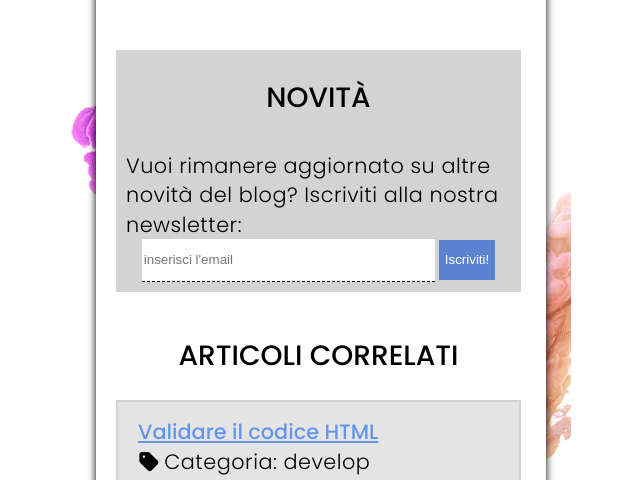
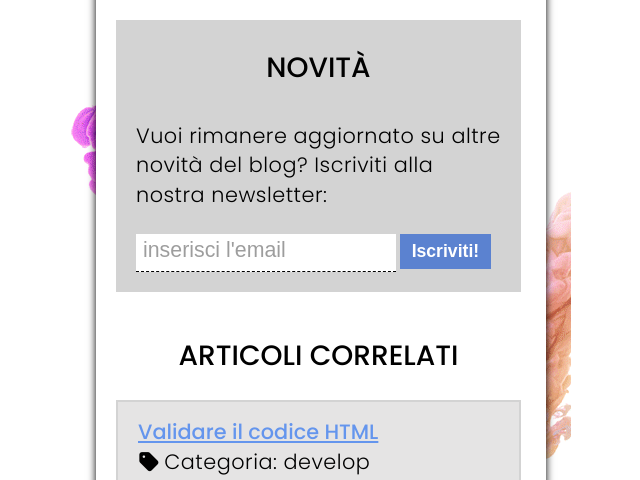
Before and after one commit to kevindonati/M1-W1-D4, a plain HTML site: page index.html in a window 1280 px wide. Shown: the part 2600-3080 px from the top of the page, without its empty margins (319-959 px from the left). Drawn offline with Linux system fonts and the light colour scheme.

Commit message:
Removed repetitions and fixed reset.css

```diff
--- a/assets/css/new-style.css
+++ b/assets/css/new-style.css
@@ -4,12 +4,15 @@ h3,
 h4,
 h5,
 h6 {
-  font-weight: bold;
   margin: 0.5em 0;
 }
 
 h1 {
-  font-size: 2em;
+  font-size: 2.5em;
+  font-weight: 500;
+  font-style: normal;
+  line-height: 1.5em;
+  letter-spacing: -1px;
 }
 
 h2 {
@@ -24,6 +27,10 @@ h3 {
 
 h4 {
   font-size: 1.25em;
+  display: inline-block;
+  font-family: "Poppins", sans-serif;
+  font-weight: 500;
+  font-style: normal;
 }
 
 h5 {
--- a/assets/css/reset.css
+++ b/assets/css/reset.css
@@ -120,7 +120,7 @@ blockquote:before,
 blockquote:after,
 q:before,
 q:after {
-  content: '';
+  content: "";
   content: none;
 }
 table {
--- a/assets/css/style.css
+++ b/assets/css/style.css
@@ -43,13 +43,6 @@ header a {
   margin-top: 0;
 }
 
-header h4 {
-  display: inline-block;
-  font-family: "Poppins", sans-serif;
-  font-weight: 500;
-  font-style: normal;
-}
-
 header > h4 {
   margin-bottom: 20px;
 }
@@ -70,25 +63,14 @@ main {
   border: none;
   margin: 25px auto;
   box-shadow: 0px 5px 8px black;
-  padding: 50px 25px 50px 20px;
+  padding: 20px 25px 50px 20px;
   box-sizing: border-box;
 }
 
 /* ELEMENTI NEL MAIN - ARTICLE */
-h1 {
-  font-family: "Poppins", sans-serif;
-  font-weight: 500;
-  font-style: normal;
-  font-size: 2.5em;
-  line-height: 1.5em;
-  letter-spacing: -1px;
-}
 
 #crediti {
   color: rgb(162, 162, 162);
-  font-size: 1.3em;
-  font-weight: 300;
-  line-height: 1.4em;
 }
 
 main p b {
@@ -103,6 +85,7 @@ main p b {
   font-weight: 300;
   padding-top: 25px;
 }
+
 /* TABELLE */
 
 caption {
@@ -121,8 +104,9 @@ table {
 th {
   background-color: #5b82d0;
   font-size: 1.3em;
-  padding: 25px 25px;
+  padding: 25px;
   border-left: 1px solid white;
+  vertical-align: middle;
 }
 
 td {
@@ -148,27 +132,38 @@ iframe {
 
 #novità {
   background-color: lightgray;
-  padding: 20px 10px 10px 10px;
+  padding: 20px;
   margin-top: 50px;
 }
 
 form {
   width: 100%;
-  text-align: center;
 }
 
 input {
   border: none;
   border-bottom: 1px dashed;
-  width: 75%;
-  height: 40px;
+  height: 35px;
+  margin-top: 25px;
+  width: 70%;
 }
 
 button {
   background-color: #5b82d0;
   border: none;
   color: white;
-  height: 40px;
+  text-align: center;
+  font-size: 1.1em;
+  width: 25%;
+  height: 35px;
+  font-weight: 600;
+}
+
+input::placeholder {
+  font-size: 1.6em;
+  font-weight: 400;
+  padding-left: 5px;
+  opacity: 0.7;
 }
 
 #titolo-correlati {
```
